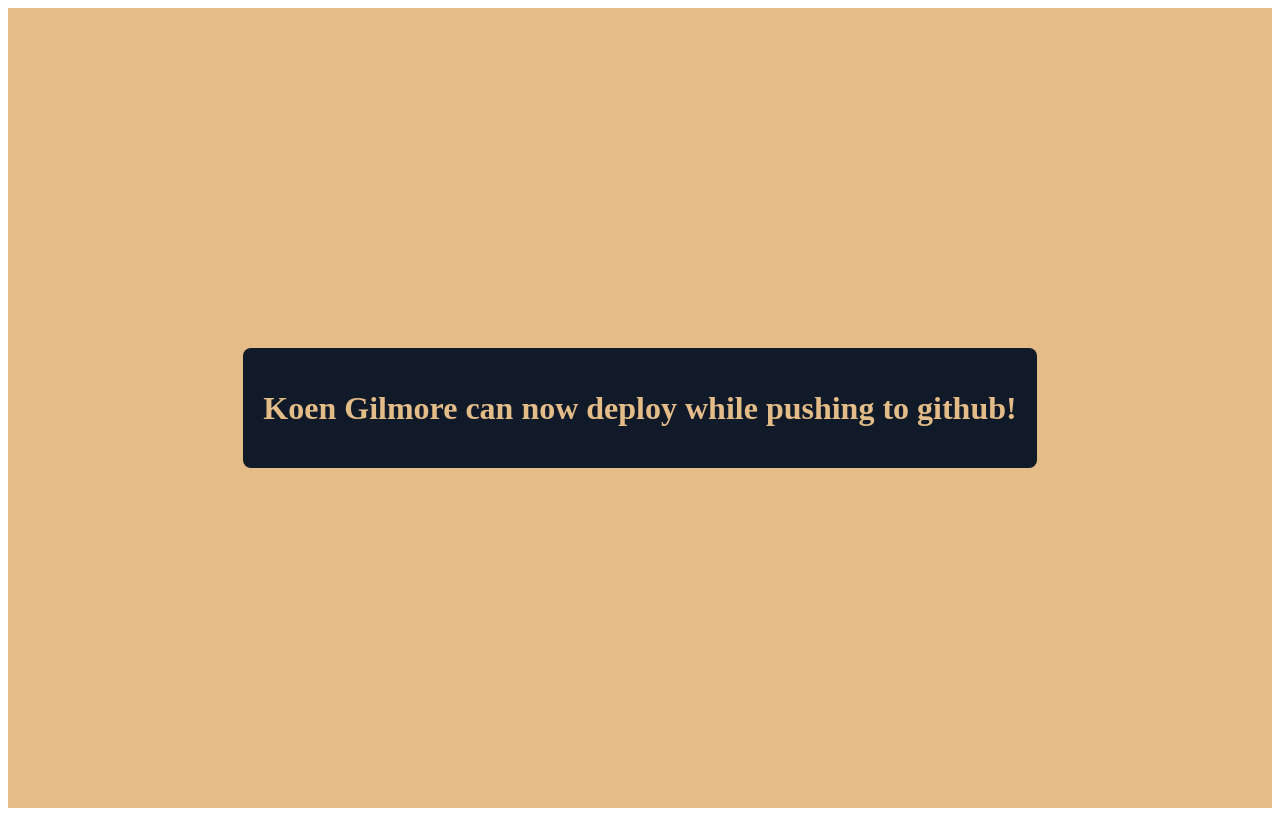
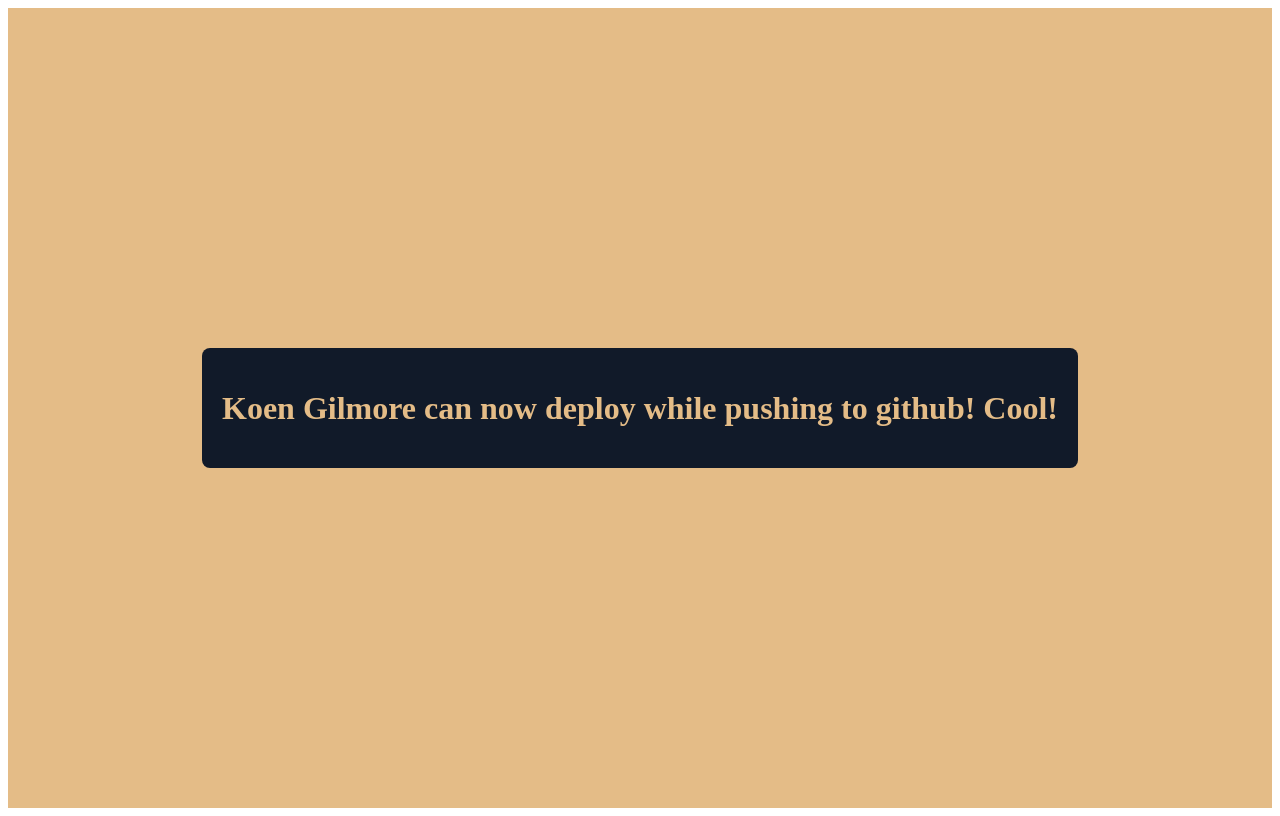
Before and after one commit to me-myself-you-yourself/ubiquitous-waffle, a plain HTML site: page public/index.html in a window 1280 px wide. Drawn offline with Linux system fonts and the light colour scheme.

Commit message:
added new line

```diff
--- a/public/index.html
+++ b/public/index.html
@@ -24,7 +24,7 @@
     <div id="name">
       <div id="child">
        <h1>
-          Koen Gilmore can now deploy while pushing to github!
+          Koen Gilmore can now deploy while pushing to github! Cool!
        </h1>
       </div>
 
```
